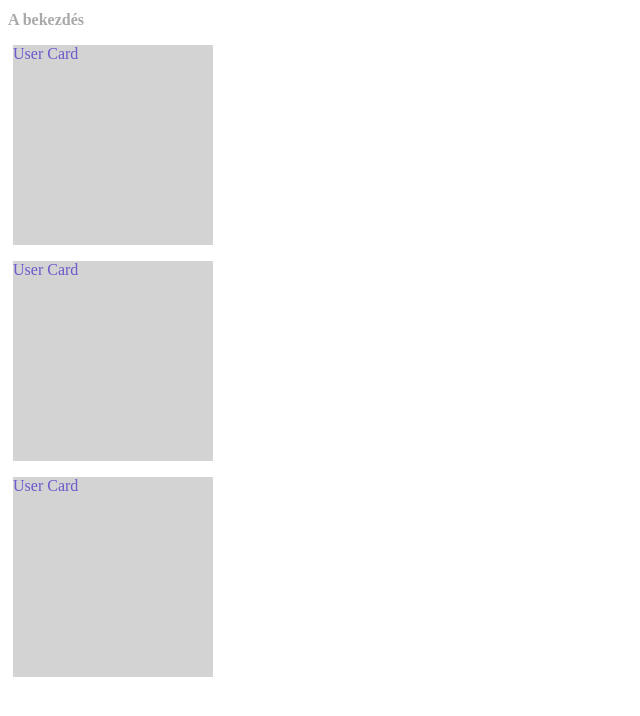
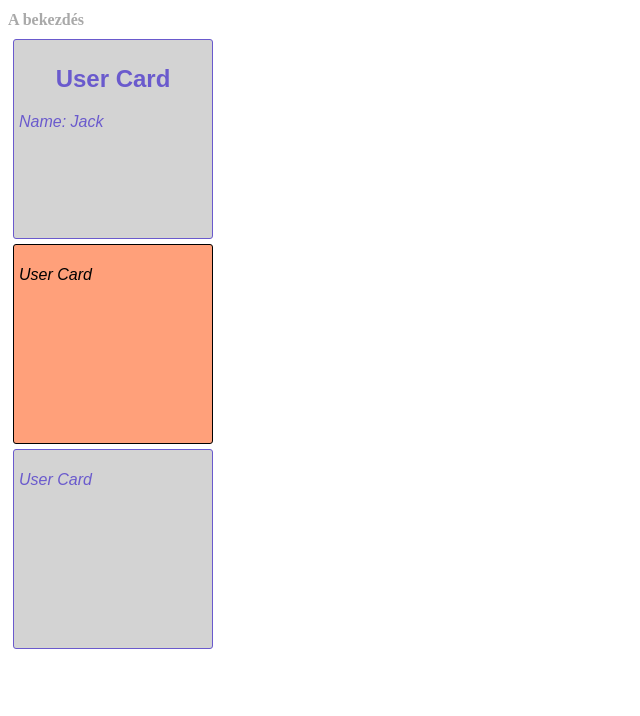
Before and after one commit to SDani0210/Web_gyak, a plain HTML site: page web1-2024-2025-2-lab01/html/index2.html in a window 1280 px wide. Shown: the whole page, without its empty margins (0-640 px from the left). Drawn offline with Linux system fonts and the light colour scheme.

Commit message:
Add files via upload

```diff
--- a/web1-2024-2025-2-lab01/html/index2.html
+++ b/web1-2024-2025-2-lab01/html/index2.html
@@ -16,15 +16,36 @@
             color:slateblue;
             background-color: lightgray;
             margin: 5px;
+            font-family: sans-serif;
+            border: solid 1px;
+            border-radius: 3px;
+            padding: 5px;
+            box-sizing: border-box;
+        }
+        .active{
+            background-color: lightsalmon;
+            color: black;
+        }
+        .user-card:hover{
+            box-shadow: 0 0 5px;
+        }
+        .user-card h2{
+            text-align: center;
+
+        }
+        .user-card p {
+            font-style: italic;
+
         }
     </style>
 </head>
 <body>
     <h1>A bekezdés</h1>
     <div class="user-card">
-        <p>User Card</p>
+        <h2>User Card</h2>
+        <p>Name: Jack</p>
     </div>
-    <div class="user-card">
+    <div class="user-card active">
         <p>User Card</p>
     </div>
     <div class="user-card">
```
